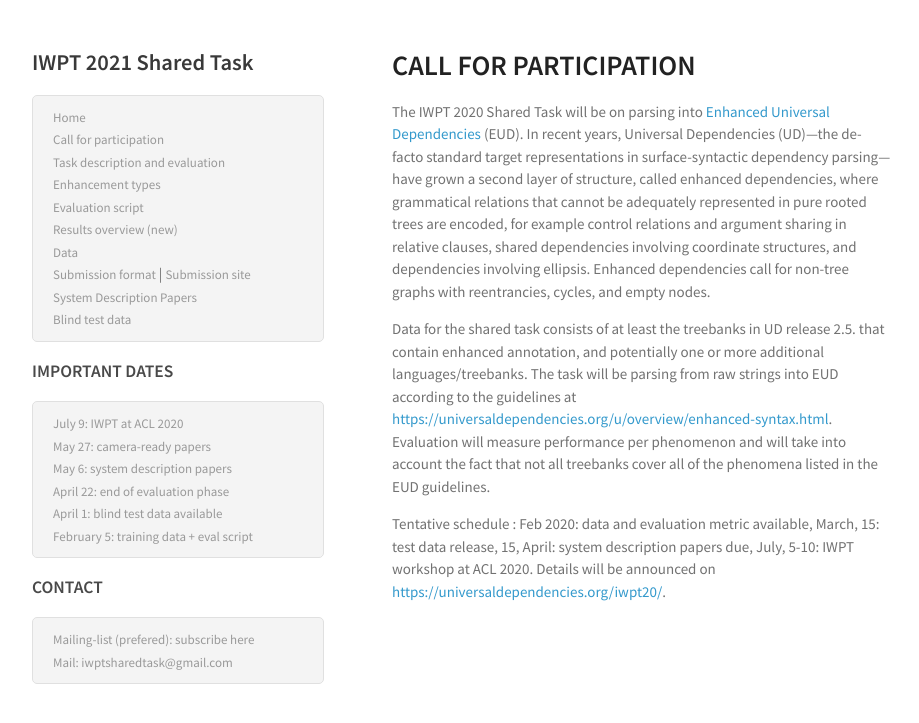
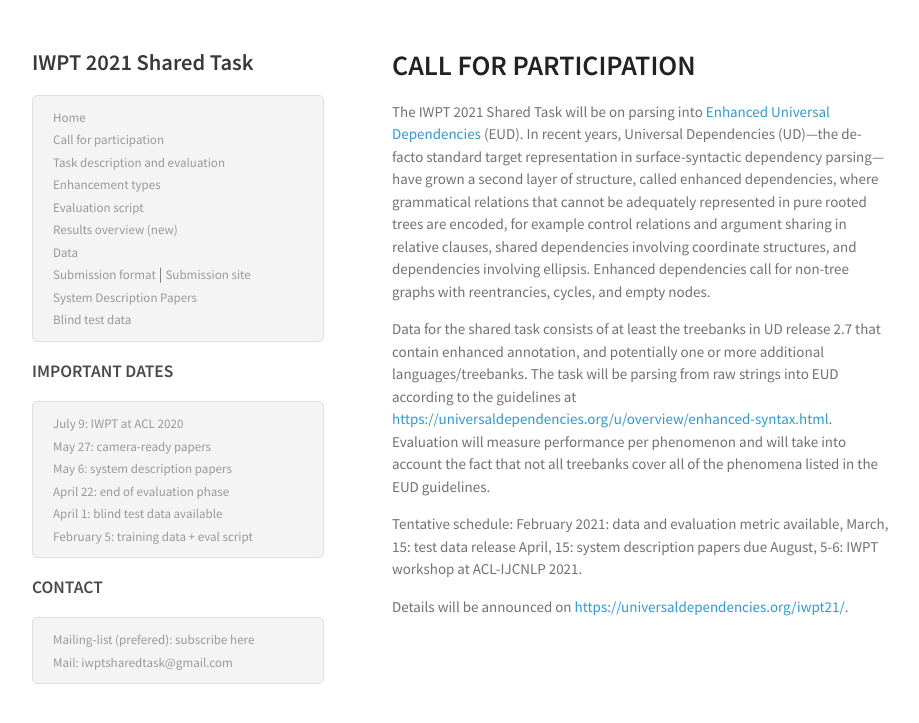
Before and after one commit to UniversalDependencies/iwpt21, a Jekyll site: the page built from cfp.md, in a window 1280 px wide. Shown: the top 723 px of the page, without its empty margins (178-1097 px from the left). Built offline with Jekyll 4.4.1, drawn with Linux system fonts in a browser that asks for light colours.

Commit message:
Updated call for participation.

```diff
--- a/cfp.md
+++ b/cfp.md
@@ -5,8 +5,28 @@ title: Call for papers
 
 # CALL FOR PARTICIPATION
 
-The IWPT 2020 Shared Task will be on parsing into [Enhanced Universal Dependencies](https://universaldependencies.org/u/overview/enhanced-syntax.html) (EUD). In recent years, Universal Dependencies (UD)—the de-facto standard target representations in surface-syntactic dependency parsing—have grown a second layer of structure, called enhanced dependencies, where grammatical relations that cannot be adequately represented in pure rooted trees are encoded, for example control relations and argument sharing in relative clauses, shared dependencies involving coordinate structures, and dependencies involving ellipsis. Enhanced dependencies call for non-tree graphs with reentrancies, cycles, and empty nodes.
+The IWPT 2021 Shared Task will be on parsing into [Enhanced Universal Dependencies](https://universaldependencies.org/u/overview/enhanced-syntax.html) (EUD).
+In recent years, Universal Dependencies (UD)—the de-facto standard target
+representation in surface-syntactic dependency parsing—have grown a second
+layer of structure, called enhanced dependencies, where grammatical relations
+that cannot be adequately represented in pure rooted trees are encoded, for
+example control relations and argument sharing in relative clauses, shared
+dependencies involving coordinate structures, and dependencies involving
+ellipsis. Enhanced dependencies call for non-tree graphs with reentrancies,
+cycles, and empty nodes.
 
-Data for the shared task consists of at least the treebanks in UD release 2.5. that contain  enhanced annotation, and potentially one or more additional languages/treebanks. The task will be parsing from raw strings into EUD according to the guidelines at [https://universaldependencies.org/u/overview/enhanced-syntax.html](https://universaldependencies.org/u/overview/enhanced-syntax.html). Evaluation will measure performance per phenomenon and will take into account the fact that not all treebanks cover all of the phenomena listed in the EUD guidelines.
+Data for the shared task consists of at least the treebanks in UD release 2.7
+that contain enhanced annotation, and potentially one or more additional
+languages/treebanks. The task will be parsing from raw strings into EUD
+according to the guidelines at [https://universaldependencies.org/u/overview/enhanced-syntax.html](https://universaldependencies.org/u/overview/enhanced-syntax.html).
+Evaluation will measure performance per phenomenon and will take into account
+the fact that not all treebanks cover all of the phenomena listed in the EUD
+guidelines.
 
-Tentative schedule : Feb 2020: data and evaluation metric available, March, 15: test data release, 15, April: system description papers due, July, 5-10: IWPT workshop at ACL 2020. Details will be announced on [https://universaldependencies.org/iwpt20/](https://universaldependencies.org/iwpt20/).
+Tentative schedule:
+February 2021: data and evaluation metric available,
+March, 15: test data release
+April, 15: system description papers due
+August, 5-6: IWPT workshop at ACL-IJCNLP 2021.
+
+Details will be announced on [https://universaldependencies.org/iwpt21/](https://universaldependencies.org/iwpt21/).
```
